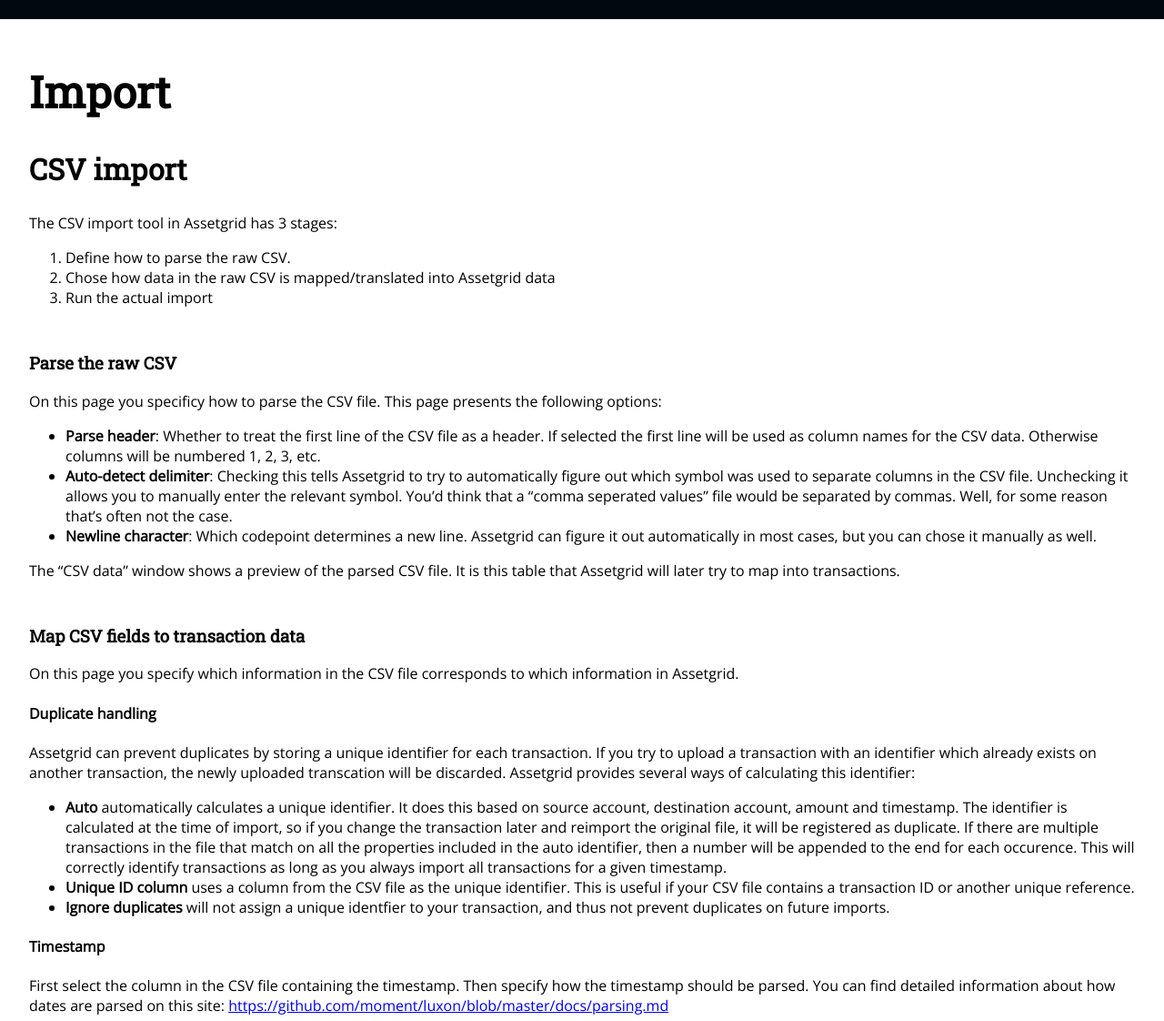
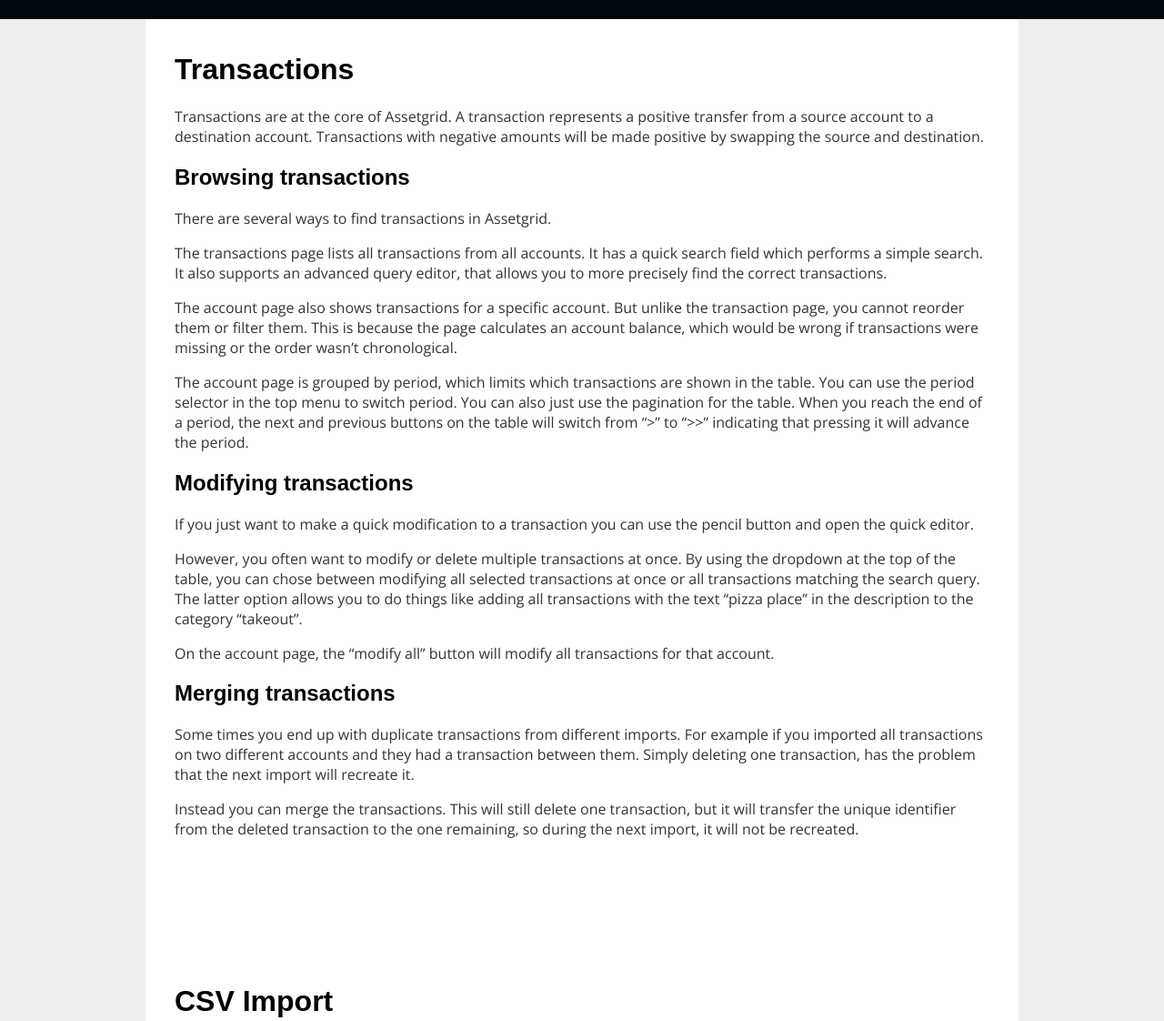
Before and after one commit to assetgrid/website, an Astro site: page /reference in a window 1280 px wide. Shown: the part 67-1189 px from the top of the page at 91% size. Built offline with nearby package versions, Linux system fonts and the light colour scheme; Astro itself is replaced by a stand-in of ours.

Commit message:
Improve readability of docs

```diff
--- a/src/layouts/Layout.astro
+++ b/src/layouts/Layout.astro
@@ -11,7 +11,9 @@
 	<head>
 		<meta charset="UTF-8" />
 		<meta name="viewport" content="width=device-width" />
-		<link rel="stylesheet" href="https://fonts.googleapis.com/css2?family=Open+Sans&family=Roboto+Slab">
+		<link rel="preconnect" href="https://fonts.googleapis.com">
+		<link rel="preconnect" href="https://fonts.gstatic.com" crossorigin>
+		<link href="https://fonts.googleapis.com/css2?family=Open+Sans&family=Roboto:wght@400;700&display=swap" rel="stylesheet">
 		<link rel="icon" type="image/png" href="/favicon.png" />
 		<meta name="generator" content={Astro.generator} />
 		<title>{title}</title>
@@ -103,10 +105,10 @@
 	}
 
 	h1 {
-		font-size: 3rem;
+		font-size: 2rem;
 	}
 	h2 {
-		font-size: 2rem;
+		font-size: 1.5rem;
 	}
 	h1, h2, h3 {
 		font-family: var(--font-family-title);
--- a/src/layouts/LayoutWrapped.astro
+++ b/src/layouts/LayoutWrapped.astro
@@ -15,12 +15,21 @@
 <style>
 	body {
 		background-color: #EEE;
+		color: #333;
 	}
 	.wrapper {
 		background-color: white;
+		max-width: 60rem !important;
 	}
 </style>
 <style is:global>
+	h1, h2, h3, h4 {
+		color: black;
+		font-weight: bold;
+	}
+	h1:not(:first-child) {
+		margin-top: 10rem;
+	}
 	h3 {
 		margin-top: 3rem;
 	}
--- a/src/pages/reference.md
+++ b/src/pages/reference.md
@@ -3,16 +3,42 @@
 title: "Assetgrid | Reference documentation"
 ---
 
-# Import
+# Transactions
 
-## CSV import
+Transactions are at the core of Assetgrid. A transaction represents a positive transfer from a source account to a destination account. Transactions with negative amounts will be made positive by swapping the source and destination.
+
+## Browsing transactions
+
+There are several ways to find transactions in Assetgrid.
+
+The transactions page lists all transactions from all accounts. It has a quick search field which performs a simple search. It also supports an advanced query editor, that allows you to more precisely find the correct transactions.
+
+The account page also shows transactions for a specific account. But unlike the transaction page, you cannot reorder them or filter them. This is because the page calculates an account balance, which would be wrong if transactions were missing or the order wasn't chronological.
+
+The account page is grouped by period, which limits which transactions are shown in the table. You can use the period selector in the top menu to switch period. You can also just use the pagination for the table. When you reach the end of a period, the next and previous buttons on the table will switch from ">" to ">>" indicating that pressing it will advance the period.
+
+## Modifying transactions
+
+If you just want to make a quick modification to a transaction you can use the pencil button and open the quick editor.
+
+However, you often want to modify or delete multiple transactions at once. By using the dropdown at the top of the table, you can chose between modifying all selected transactions at once or all transactions matching the search query. The latter option allows you to do things like adding all transactions with the text "pizza place" in the description to the category "takeout".
+
+On the account page, the "modify all" button will modify all transactions for that account.
+
+## Merging transactions
+
+Some times you end up with duplicate transactions from different imports. For example if you imported all transactions on two different accounts and they had a transaction between them. Simply deleting one transaction, has the problem that the next import will recreate it.
+
+Instead you can merge the transactions. This will still delete one transaction, but it will transfer the unique identifier from the deleted transaction to the one remaining, so during the next import, it will not be recreated.
+
+# CSV Import
 
 The CSV import tool in Assetgrid has 3 stages:
 1. Define how to parse the raw CSV.
 2. Chose how data in the raw CSV is mapped/translated into Assetgrid data
 3. Run the actual import
 
-### Parse the raw CSV
+## Parse the raw CSV
 On this page you specificy how to parse the CSV file. This page presents the following options:
 
 * **Parse header**: Whether to treat the first line of the CSV file as a header. If selected the first line will be used as column names for the CSV data. Otherwise columns will be numbered 1, 2, 3, etc.
@@ -21,17 +47,19 @@
 
 The "CSV data" window shows a preview of the parsed CSV file. It is this table that Assetgrid will later try to map into transactions.
 
-### Map CSV fields to transaction data
+## Map CSV fields to transaction data
 On this page you specify which information in the CSV file corresponds to which information in Assetgrid.
 
-#### Duplicate handling
+### Duplicate handling
 Assetgrid can prevent duplicates by storing a unique identifier for each transaction. If you try to upload a transaction with an identifier which already exists on another transaction, the newly uploaded transcation will be discarded. Assetgrid provides several ways of calculating this identifier:
 
 * **Auto** automatically calculates a unique identifier. It does this based on source account, destination account, amount and timestamp. The identifier is calculated at the time of import, so if you change the transaction later and reimport the original file, it will be registered as duplicate. If there are multiple transactions in the file that match on all the properties included in the auto identifier, then a number will be appended to the end for each occurence. This will correctly identify transactions as long as you always import all transactions for a given timestamp.
 * **Unique ID column** uses a column from the CSV file as the unique identifier. This is useful if your CSV file contains a transaction ID or another unique reference.
 * **Ignore duplicates** will not assign a unique identfier to your transaction, and thus not prevent duplicates on future imports.
 
-#### Timestamp
+Duplicate handling will typically not work very well when importing multiple accounts with transactions between them, as the timestamp often varies slightly. So you will create the same transaction once per accuont with a slightly different identifier. In this case you can merge the duplicate transactions after import. Merging deletes one transaction, but adds it's identifier to the other transaction, such that the deleted transaction will not be recreated on future imports.
+
+### Timestamp
 First select the column in the CSV file containing the timestamp. Then specify how the timestamp should be parsed. You can find detailed information about how dates are parsed on this site: https://github.com/moment/luxon/blob/master/docs/parsing.md
 
 * "yyyy" 4 digit year.
@@ -45,17 +73,17 @@
 
 You can put text between single quotes ' ' to make the date parser ignore it.
 
-#### Accounts
+### Accounts
 All transactions in Assetgrid are a positive amount transfered from the source account to the destination account. Entering a negative amount will make Assetgrid swap the source and destination. A transaction in Assetgrid must have a source or destination account, but only one is required. If you want to keep track of transfers to accounts that you don't own, we recommend that you still create them as Accounts within Assetgrid, but uncheck the "include in net worth" option.
 
 When determining how a transaction should be linked to an account based on the CSV file, you need to tell Assetgrid which part of the account the CSV file references. This is the "identifier" and can be the account id, name, account number etc. You must then select which column in the CSV file to look for that identifier in. If you reference an account that is not found Assetgrid will show a warning. Hovering this warning allows you to create the missing account.
 
 You can also select an account manually, which will be assigned to all transactions.
 
-#### Other fields
+### Other fields
 Simply select which column in the CSV file, that transaction field should be calculated from.
 
-#### Parse options
+### Parse options
 If the CSV file does not provide the information in a format Assetgrid can parse, you can try editing the parse options. Parse options transform the raw CSV value, before Assetgrid attempts to parse it.
 
 You can use a regex to only keep parts of the raw CSV value. Regexes can also be used with groups. You can then use the pattern field to construct a new value based on the captured regex groups. Say you want to switch a date from the format "02-01-2020" to "2020-01-02". You can capture the different parts with the following Regex: "(\\d\\d)-(\\d\\d)-(\\d\\d\\d\\d)" and then tell Assetgrid to reconstruct the data in the new format by specifying this pattern: "{3}-{2}-{1}".
@@ -64,7 +92,7 @@
 
 {1}, {2}, {3}&hellip; will output the values of capture groups.
 
-#### All my transactions are positive - what happened?
+### All my transactions are positive - what happened?
 
 Some banks export one column with the account exported, a column for source and destination and finally a column for the amount that is positive or negative depending on whether the exported account is the source or destination. This creates a problem as Assetgrid will invert a transaction with a negative amount. This can be solved by making all transactions positive using the following regex: "[\\d,.]+" which will select everything expect the negative sign.
 
```
